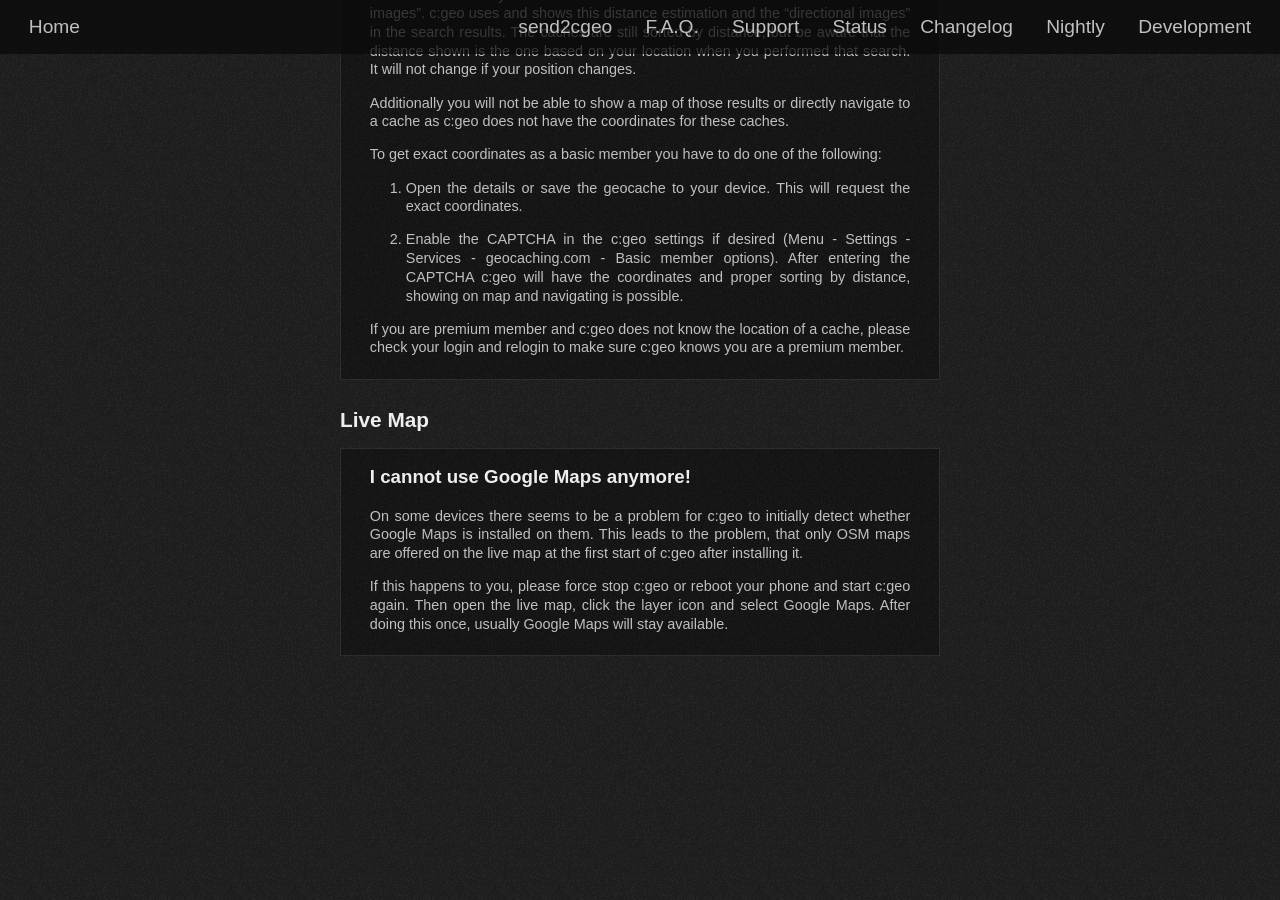
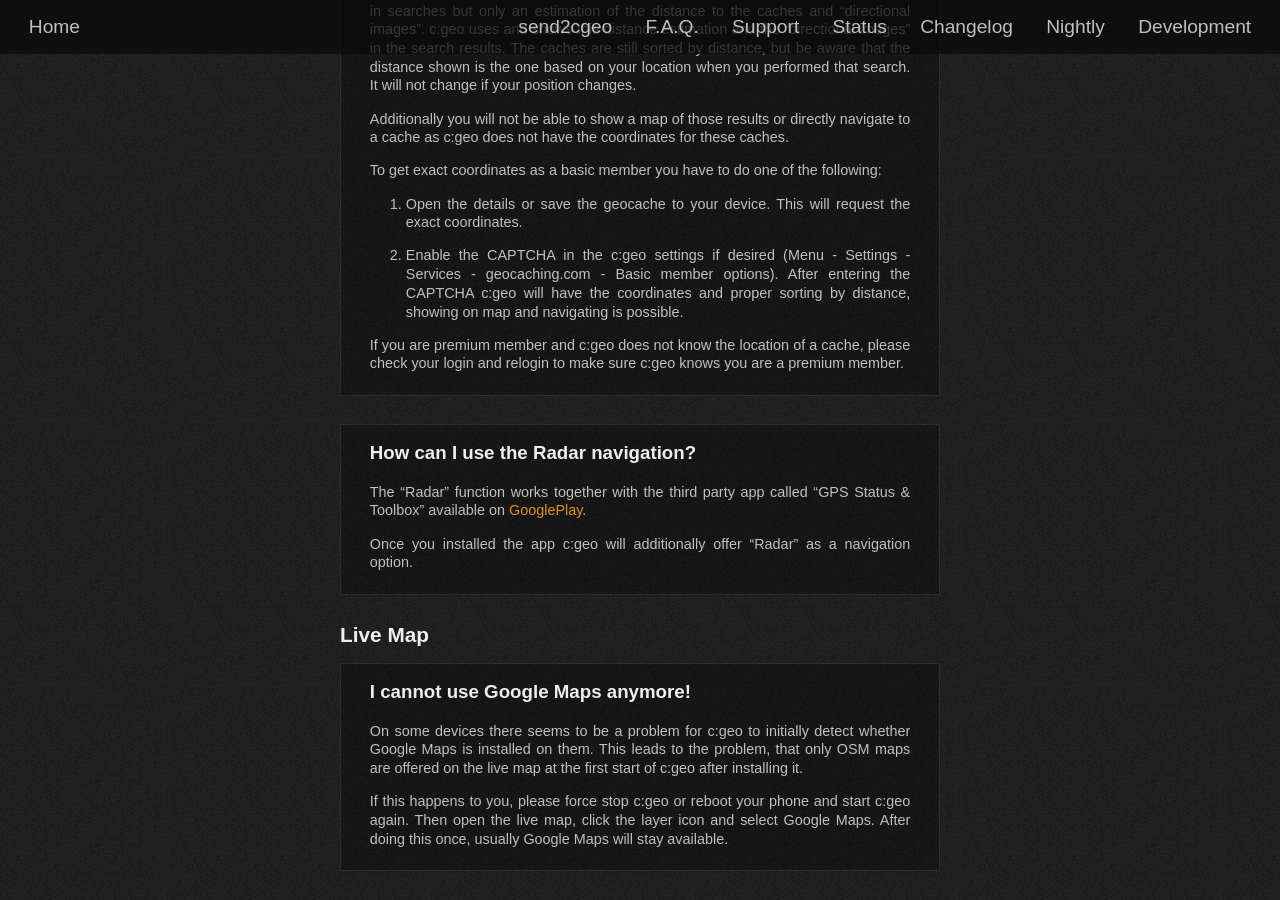
Before and after one commit to cgeo/cgeo.github.io, a Jekyll site: the page built from faq.html, in a window 1280 px wide and 900 px high, scrolled down 12776 px. Built offline with Jekyll 4.4.1, drawn with Linux system fonts in a browser that asks for light colours; some web fonts are replaced; before the commit the page ends 13461 px from its top, so only the background shows below that; some of the changed text lies outside the part shown.

Commit message:
FAQ Radar navigation

```diff
--- a/_data/faq.yml
+++ b/_data/faq.yml
@@ -420,6 +420,12 @@
 
             If you are premium member and c:geo does not know the location of a cache, please check your login and relogin to make sure c:geo knows you are a premium member.
 
+      - title: How can I use the Radar navigation?
+        content: |
+            The "Radar" function works together with the third party app called "GPS Status & Toolbox" available on [GooglePlay](https://play.google.com/store/apps/details?id=com.eclipsim.gpsstatus2).
+
+            Once you installed the app c:geo will additionally offer "Radar" as a navigation option.
+
 - title: Live Map
   items:
       - title: I cannot use Google Maps anymore!
```
